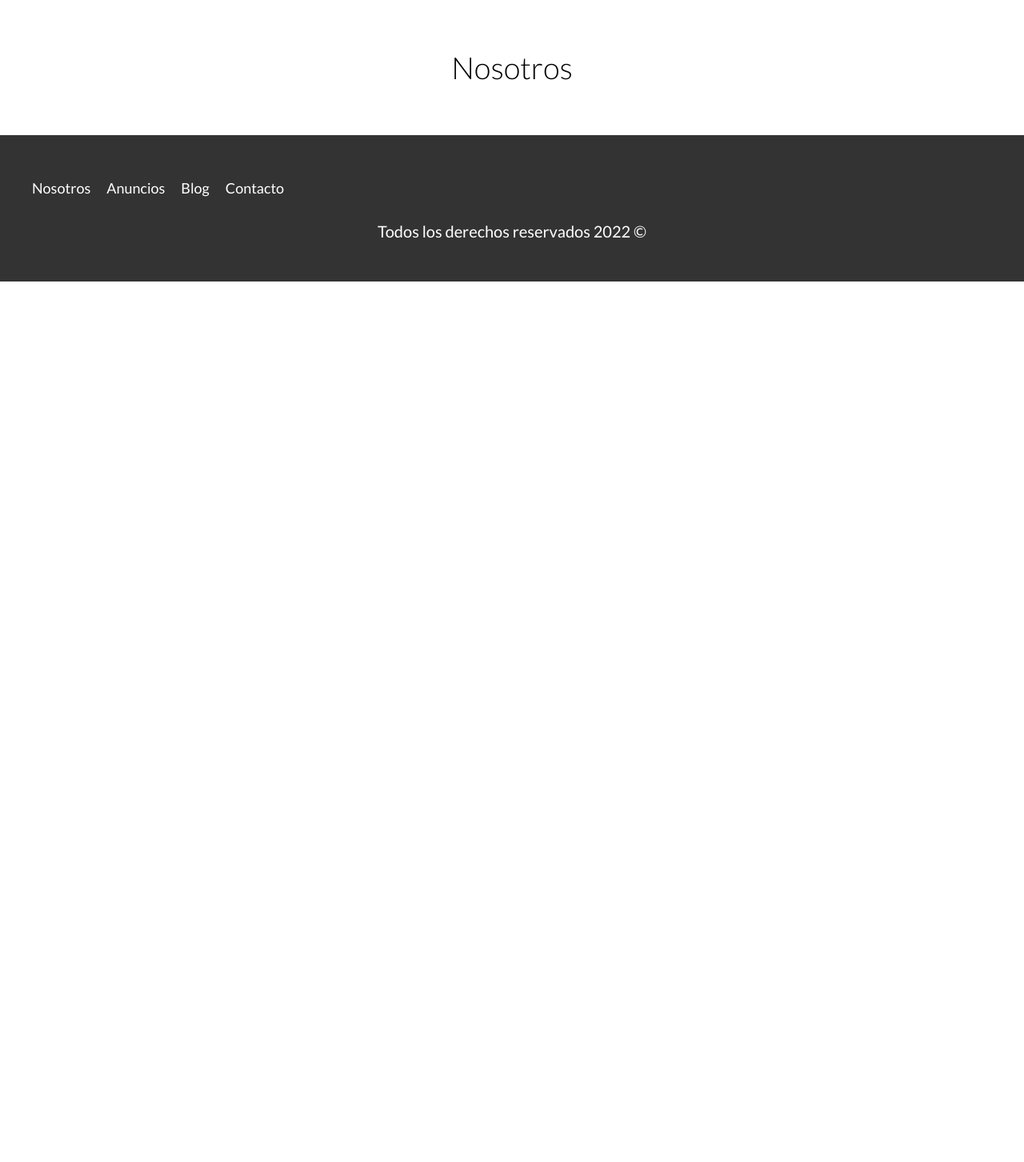
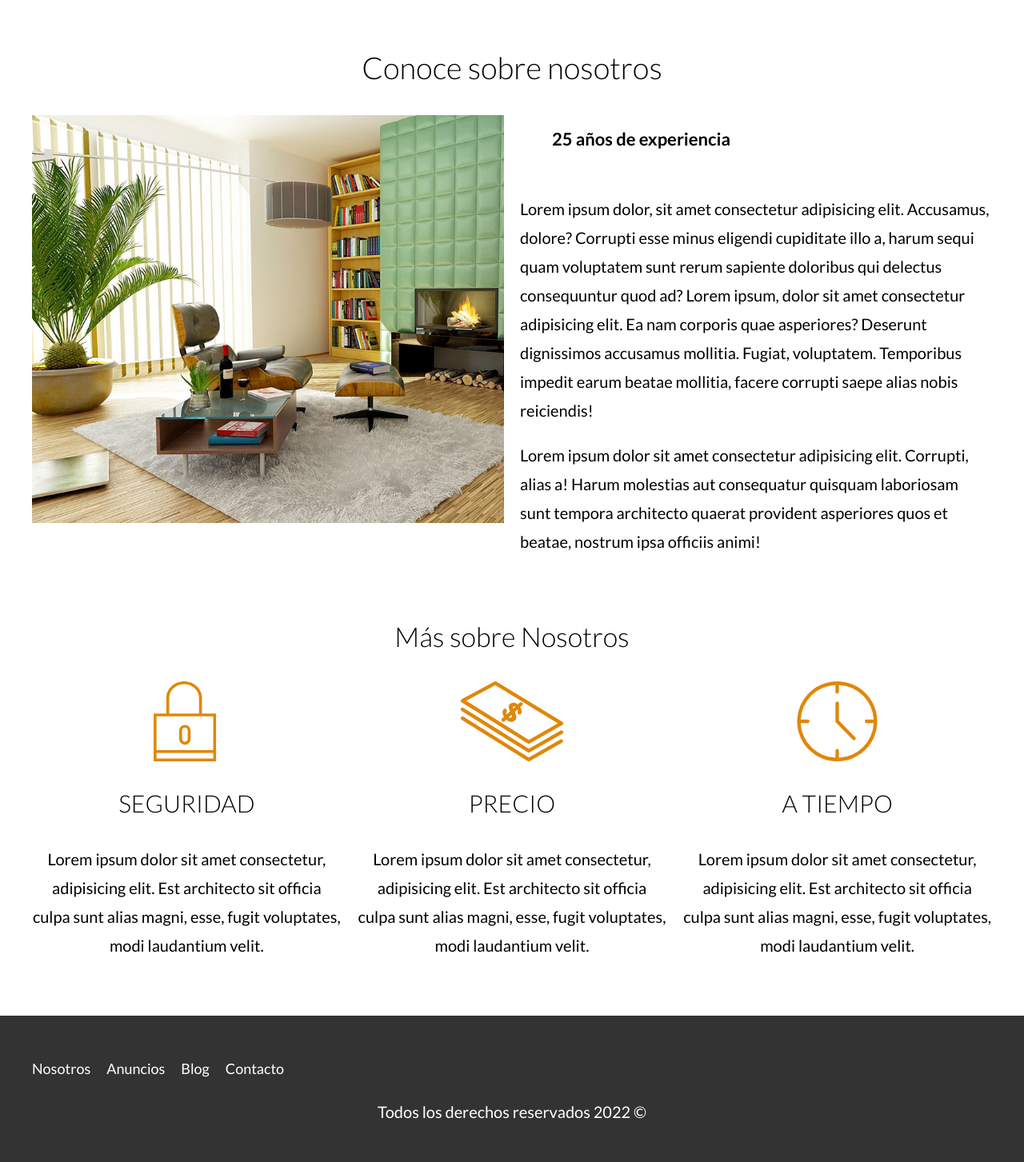
Before and after one commit to AngelCruzL/php-realEstate, a PHP site: page /about.html in a window 1280 px wide. Shown: the part 119-1572 px from the top of the page at 80% size. Before the commit the page ends 471 px from the top, so only its background shows below. Run offline with PHP 8.4, Linux system fonts and the light colour scheme; style sheets or scripts are compiled from the project's sources; some libraries are stand-ins or nearby versions.

Commit message:
feat: add about page

```diff
--- a/src/about.html
+++ b/src/about.html
@@ -28,7 +28,97 @@
       </div>
     </header>
 
-    <main class="container section"><h1>Nosotros</h1></main>
+    <main class="container section">
+      <h1>Conoce sobre nosotros</h1>
+      <div class="aboutContent">
+        <div class="image">
+          <picture>
+            <source srcset="../build/img/nosotros.webp" type="img/webp" />
+            <source srcset="../build/img/nosotros.jpg" type="img/jpeg" />
+            <img
+              loading="lazy"
+              src="../build/img/nosotros.jpg"
+              alt="Sobre nosotros"
+            />
+          </picture>
+        </div>
+
+        <div class="aboutText">
+          <blockquote>25 años de experiencia</blockquote>
+
+          <p>
+            Lorem ipsum dolor, sit amet consectetur adipisicing elit. Accusamus,
+            dolore? Corrupti esse minus eligendi cupiditate illo a, harum sequi
+            quam voluptatem sunt rerum sapiente doloribus qui delectus
+            consequuntur quod ad? Lorem ipsum, dolor sit amet consectetur
+            adipisicing elit. Ea nam corporis quae asperiores? Deserunt
+            dignissimos accusamus mollitia. Fugiat, voluptatem. Temporibus
+            impedit earum beatae mollitia, facere corrupti saepe alias nobis
+            reiciendis!
+          </p>
+
+          <p>
+            Lorem ipsum dolor sit amet consectetur adipisicing elit. Corrupti,
+            alias a! Harum molestias aut consequatur quisquam laboriosam sunt
+            tempora architecto quaerat provident asperiores quos et beatae,
+            nostrum ipsa officiis animi!
+          </p>
+        </div>
+      </div>
+    </main>
+
+    <section class="container section">
+      <h2>Más sobre Nosotros</h2>
+
+      <div class="aboutUs-icons">
+        <div class="icon">
+          <img
+            src="../build/img/icono1.svg"
+            alt="Icono seguridad"
+            loading="lazy"
+          />
+
+          <h3>Seguridad</h3>
+
+          <p>
+            Lorem ipsum dolor sit amet consectetur, adipisicing elit. Est
+            architecto sit officia culpa sunt alias magni, esse, fugit
+            voluptates, modi laudantium velit.
+          </p>
+        </div>
+
+        <div class="icon">
+          <img
+            src="../build/img/icono2.svg"
+            alt="Icono precio"
+            loading="lazy"
+          />
+
+          <h3>Precio</h3>
+
+          <p>
+            Lorem ipsum dolor sit amet consectetur, adipisicing elit. Est
+            architecto sit officia culpa sunt alias magni, esse, fugit
+            voluptates, modi laudantium velit.
+          </p>
+        </div>
+        <div class="icon">
+          <img
+            src="../build/img/icono3.svg"
+            alt="Icono tiempo"
+            loading="lazy"
+          />
+
+          <h3>A tiempo</h3>
+
+          <p>
+            Lorem ipsum dolor sit amet consectetur, adipisicing elit. Est
+            architecto sit officia culpa sunt alias magni, esse, fugit
+            voluptates, modi laudantium velit.
+          </p>
+        </div>
+      </div>
+    </section>
 
     <footer class="footer section">
       <div class="container footerContainer">
--- a/src/scss/app.scss
+++ b/src/scss/app.scss
@@ -2,4 +2,4 @@
 @use 'base';
 @use 'components';
 @use 'layout';
-// @use 'pages';
+@use 'pages';
--- /dev/null
+++ b/src/scss/pages/_about.scss
@@ -0,0 +1,18 @@
+@use '../abstracts/variables' as v;
+@use '../abstracts/mixins' as m;
+
+.aboutContent {
+  @include m.grid(1, 2rem);
+
+  @include m.respond(tablet) {
+    @include m.grid(2, 2rem);
+  }
+}
+
+.aboutText > blockquote {
+  margin-block-start: 0;
+  margin-block-end: 0;
+  padding-block: 1rem 3rem;
+  font-size: 2.2rem;
+  font-weight: v.$fontWeightBold;
+}
--- /dev/null
+++ b/src/scss/pages/_index.scss
@@ -0,0 +1 @@
+@forward 'about';
```
